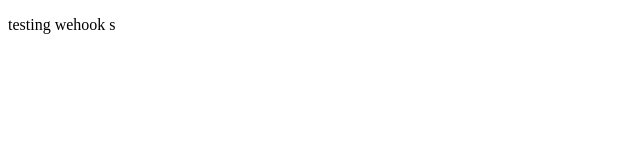
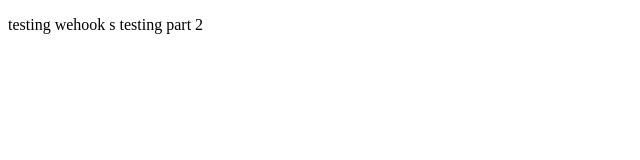
Before and after one commit to Krishna4907/testing-webhook, a plain HTML site: page index.html in a window 1280 px wide. Shown: the whole page, without its empty margins (0-640 px from the left). Drawn offline with Linux system fonts and the light colour scheme.

Commit message:
feat: testing webhook closes 2 #vxDZz6GoTDmZEh73cMsZ

```diff
--- a/index.html
+++ b/index.html
@@ -8,7 +8,7 @@
 <body>
     <p>
         testing wehook s
-
+        testing part 2
     </p>
 </body>
 </html>
```
